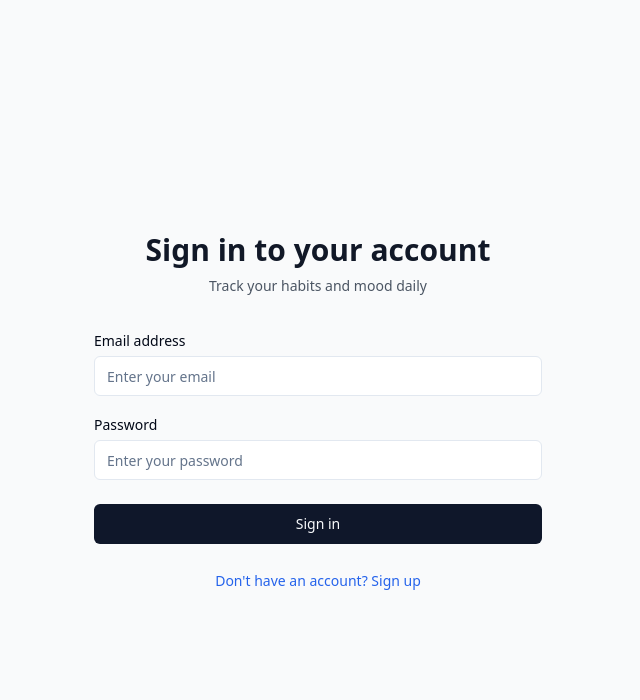
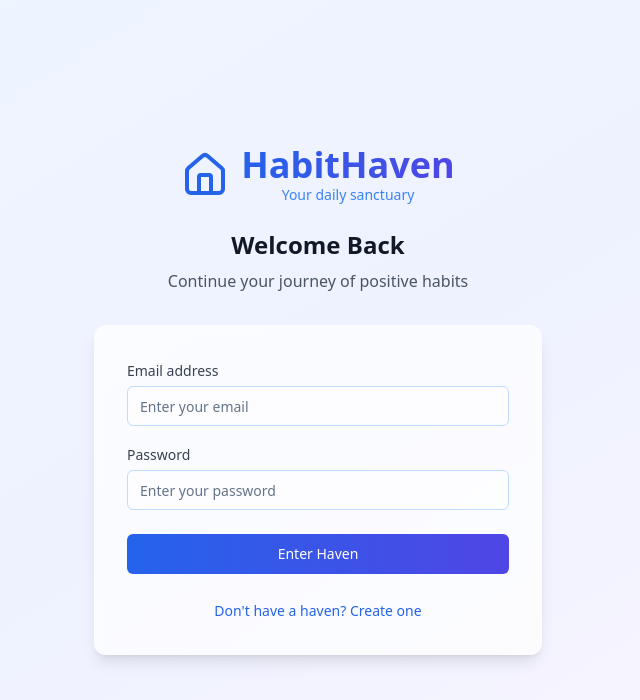
Before and after one commit to ramblersm/habit-flow-mood, a React (Vite) app: page /auth in a window 1280 px wide. Shown: the top 700 px of the page, without its empty margins (322-962 px from the left). Built offline with nearby package versions, Linux system fonts and the light colour scheme.

Commit message:
Style app with HabitHaven name
Update app styling to reflect the new name "HabitHaven". This includes updating the title in `index.html` and potentially other visual elements.

```diff
--- a/index.html
+++ b/index.html
@@ -1,14 +1,15 @@
+
 <!DOCTYPE html>
 <html lang="en">
   <head>
     <meta charset="UTF-8" />
     <meta name="viewport" content="width=device-width, initial-scale=1.0" />
-    <title>habit-flow-mood</title>
-    <meta name="description" content="Lovable Generated Project" />
+    <title>HabitHaven - Your Daily Habit Sanctuary</title>
+    <meta name="description" content="Track your daily habits and mood in your personal sanctuary for growth" />
     <meta name="author" content="Lovable" />
 
-    <meta property="og:title" content="habit-flow-mood" />
-    <meta property="og:description" content="Lovable Generated Project" />
+    <meta property="og:title" content="HabitHaven - Your Daily Habit Sanctuary" />
+    <meta property="og:description" content="Track your daily habits and mood in your personal sanctuary for growth" />
     <meta property="og:type" content="website" />
     <meta property="og:image" content="https://lovable.dev/opengraph-image-p98pqg.png" />
 
--- a/src/components/Header.tsx
+++ b/src/components/Header.tsx
@@ -1,6 +1,6 @@
 
 import React from 'react';
-import { LogOut } from 'lucide-react';
+import { LogOut, Home } from 'lucide-react';
 import { Button } from '@/components/ui/button';
 import { useAuth } from '@/contexts/AuthContext';
 import { useProfile } from '@/hooks/useProfile';
@@ -17,19 +17,30 @@ const Header = () => {
   };
 
   return (
-    <header className="bg-white shadow-sm border-b">
-      <div className="max-w-2xl mx-auto px-4 py-4 flex items-center justify-between">
-        <div>
-          <h1 className="text-2xl font-bold text-gray-900">
-            Welcome, {getFirstName()}!
-          </h1>
-          <p className="text-sm text-gray-600">Track your daily habits and mood</p>
+    <header className="bg-gradient-to-r from-blue-50 to-indigo-50 shadow-sm border-b border-blue-100">
+      <div className="max-w-2xl mx-auto px-4 py-6 flex items-center justify-between">
+        <div className="flex items-center gap-4">
+          <div className="flex items-center gap-2">
+            <Home className="h-8 w-8 text-blue-600" />
+            <div>
+              <h1 className="text-2xl font-bold bg-gradient-to-r from-blue-600 to-indigo-600 bg-clip-text text-transparent">
+                HabitHaven
+              </h1>
+              <p className="text-xs text-blue-500 font-medium">Your daily sanctuary</p>
+            </div>
+          </div>
+          <div className="ml-4">
+            <h2 className="text-lg font-semibold text-gray-800">
+              Welcome, {getFirstName()}!
+            </h2>
+            <p className="text-sm text-gray-600">Build your perfect day</p>
+          </div>
         </div>
         <Button
           onClick={signOut}
           variant="outline"
           size="sm"
-          className="flex items-center gap-2"
+          className="flex items-center gap-2 border-blue-200 text-blue-700 hover:bg-blue-50"
         >
           <LogOut size={16} />
           Sign Out
--- a/src/pages/Auth.tsx
+++ b/src/pages/Auth.tsx
@@ -6,6 +6,7 @@ import { Label } from '@/components/ui/label';
 import { useAuth } from '@/contexts/AuthContext';
 import { useToast } from '@/hooks/use-toast';
 import { useNavigate } from 'react-router-dom';
+import { Home } from 'lucide-react';
 
 const Auth = () => {
   const [isSignUp, setIsSignUp] = useState(false);
@@ -34,13 +35,13 @@ const Auth = () => {
       } else {
         if (isSignUp) {
           toast({
-            title: "Account created!",
-            description: "Please check your email to verify your account.",
+            title: "Welcome to HabitHaven!",
+            description: "Your account has been created successfully.",
           });
         } else {
           toast({
             title: "Welcome back!",
-            description: "You have successfully signed in.",
+            description: "You have successfully signed in to your sanctuary.",
           });
           navigate('/');
         }
@@ -57,21 +58,31 @@ const Auth = () => {
   };
 
   return (
-    <div className="min-h-screen bg-gray-50 flex items-center justify-center py-12 px-4 sm:px-6 lg:px-8">
+    <div className="min-h-screen bg-gradient-to-br from-blue-50 via-indigo-50 to-purple-50 flex items-center justify-center py-12 px-4 sm:px-6 lg:px-8">
       <div className="max-w-md w-full space-y-8">
+        <div className="text-center">
+          <div className="flex items-center justify-center gap-3 mb-6">
+            <Home className="h-12 w-12 text-blue-600" />
             <div>
-          <h2 className="mt-6 text-center text-3xl font-extrabold text-gray-900">
-            {isSignUp ? 'Create your account' : 'Sign in to your account'}
+              <h1 className="text-4xl font-bold bg-gradient-to-r from-blue-600 to-indigo-600 bg-clip-text text-transparent">
+                HabitHaven
+              </h1>
+              <p className="text-sm text-blue-500 font-medium">Your daily sanctuary</p>
+            </div>
+          </div>
+          <h2 className="text-2xl font-bold text-gray-900">
+            {isSignUp ? 'Join Your Haven' : 'Welcome Back'}
           </h2>
-          <p className="mt-2 text-center text-sm text-gray-600">
-            Track your habits and mood daily
+          <p className="mt-2 text-gray-600">
+            {isSignUp ? 'Create your personal sanctuary for growth' : 'Continue your journey of positive habits'}
           </p>
         </div>
 
-        <form className="mt-8 space-y-6" onSubmit={handleSubmit}>
+        <div className="bg-white/70 backdrop-blur-sm rounded-xl shadow-lg p-8 border border-white/20">
+          <form className="space-y-6" onSubmit={handleSubmit}>
             <div className="space-y-4">
               <div>
-              <Label htmlFor="email">Email address</Label>
+                <Label htmlFor="email" className="text-gray-700">Email address</Label>
                 <Input
                   id="email"
                   name="email"
@@ -80,12 +91,12 @@ const Auth = () => {
                   required
                   value={email}
                   onChange={(e) => setEmail(e.target.value)}
-                className="mt-1"
+                  className="mt-1 bg-white/50 border-blue-200 focus:border-blue-400 focus:ring-blue-400"
                   placeholder="Enter your email"
                 />
               </div>
               <div>
-              <Label htmlFor="password">Password</Label>
+                <Label htmlFor="password" className="text-gray-700">Password</Label>
                 <Input
                   id="password"
                   name="password"
@@ -94,7 +105,7 @@ const Auth = () => {
                   required
                   value={password}
                   onChange={(e) => setPassword(e.target.value)}
-                className="mt-1"
+                  className="mt-1 bg-white/50 border-blue-200 focus:border-blue-400 focus:ring-blue-400"
                   placeholder="Enter your password"
                 />
               </div>
@@ -104,9 +115,9 @@ const Auth = () => {
               <Button
                 type="submit"
                 disabled={loading}
-              className="w-full"
+                className="w-full bg-gradient-to-r from-blue-600 to-indigo-600 hover:from-blue-700 hover:to-indigo-700 text-white font-medium"
               >
-              {loading ? 'Please wait...' : (isSignUp ? 'Sign up' : 'Sign in')}
+                {loading ? 'Please wait...' : (isSignUp ? 'Create Haven' : 'Enter Haven')}
               </Button>
             </div>
 
@@ -114,14 +125,15 @@ const Auth = () => {
               <button
                 type="button"
                 onClick={() => setIsSignUp(!isSignUp)}
-              className="text-sm text-blue-600 hover:text-blue-500"
+                className="text-sm text-blue-600 hover:text-blue-500 font-medium"
               >
                 {isSignUp
-                ? 'Already have an account? Sign in'
-                : "Don't have an account? Sign up"}
+                  ? 'Already have a haven? Sign in'
+                  : "Don't have a haven? Create one"}
               </button>
             </div>
           </form>
+        </div>
       </div>
     </div>
   );
--- a/src/pages/Index.tsx
+++ b/src/pages/Index.tsx
@@ -13,10 +13,10 @@ const Index = () => {
 
   if (loading) {
     return (
-      <div className="min-h-screen bg-gray-50 flex items-center justify-center">
+      <div className="min-h-screen bg-gradient-to-br from-blue-50 via-indigo-50 to-purple-50 flex items-center justify-center">
         <div className="text-center">
           <div className="animate-spin rounded-full h-12 w-12 border-b-2 border-blue-600 mx-auto"></div>
-          <p className="mt-4 text-gray-600">Loading your habits...</p>
+          <p className="mt-4 text-gray-600">Loading your sanctuary...</p>
         </div>
       </div>
     );
@@ -26,7 +26,7 @@ const Index = () => {
   const totalHabits = habits.length;
 
   return (
-    <div className="min-h-screen bg-gray-50">
+    <div className="min-h-screen bg-gradient-to-br from-blue-50 via-indigo-50 to-purple-50">
       <Header />
 
       <div className="py-8 px-4">
--- a/src/pages/Setup.tsx
+++ b/src/pages/Setup.tsx
@@ -7,6 +7,7 @@ import { useToast } from '@/hooks/use-toast';
 import { useNavigate } from 'react-router-dom';
 import { supabase } from '@/integrations/supabase/client';
 import { useAuth } from '@/contexts/AuthContext';
+import { Home, Sparkles } from 'lucide-react';
 
 const Setup = () => {
   const [fullName, setFullName] = useState('');
@@ -35,8 +36,8 @@ const Setup = () => {
       if (error) throw error;
 
       toast({
-        title: "Profile completed!",
-        description: "Welcome to your habit tracker!",
+        title: "Welcome to HabitHaven!",
+        description: "Your sanctuary is ready. Let's start building great habits!",
       });
 
       navigate('/');
@@ -53,21 +54,34 @@ const Setup = () => {
   };
 
   return (
-    <div className="min-h-screen bg-gray-50 flex items-center justify-center py-12 px-4 sm:px-6 lg:px-8">
+    <div className="min-h-screen bg-gradient-to-br from-blue-50 via-indigo-50 to-purple-50 flex items-center justify-center py-12 px-4 sm:px-6 lg:px-8">
       <div className="max-w-md w-full space-y-8">
+        <div className="text-center">
+          <div className="flex items-center justify-center gap-3 mb-6">
+            <Home className="h-12 w-12 text-blue-600" />
             <div>
-          <h2 className="mt-6 text-center text-3xl font-extrabold text-gray-900">
-            Welcome! Let's set up your profile
+              <h1 className="text-4xl font-bold bg-gradient-to-r from-blue-600 to-indigo-600 bg-clip-text text-transparent">
+                HabitHaven
+              </h1>
+              <p className="text-sm text-blue-500 font-medium">Your daily sanctuary</p>
+            </div>
+          </div>
+          <div className="flex items-center justify-center gap-2 mb-4">
+            <Sparkles className="h-6 w-6 text-indigo-500" />
+            <h2 className="text-2xl font-bold text-gray-900">
+              Welcome to Your Haven
             </h2>
-          <p className="mt-2 text-center text-sm text-gray-600">
-            Tell us a bit about yourself to personalize your experience
+          </div>
+          <p className="text-gray-600">
+            Let's personalize your sanctuary for building amazing habits
           </p>
         </div>
 
-        <form className="mt-8 space-y-6" onSubmit={handleSubmit}>
+        <div className="bg-white/70 backdrop-blur-sm rounded-xl shadow-lg p-8 border border-white/20">
+          <form className="space-y-6" onSubmit={handleSubmit}>
             <div className="space-y-4">
               <div>
-              <Label htmlFor="fullName">Full Name</Label>
+                <Label htmlFor="fullName" className="text-gray-700">Full Name</Label>
                 <Input
                   id="fullName"
                   name="fullName"
@@ -75,12 +89,12 @@ const Setup = () => {
                   required
                   value={fullName}
                   onChange={(e) => setFullName(e.target.value)}
-                className="mt-1"
+                  className="mt-1 bg-white/50 border-blue-200 focus:border-blue-400 focus:ring-blue-400"
                   placeholder="Enter your full name"
                 />
               </div>
               <div>
-              <Label htmlFor="age">Age</Label>
+                <Label htmlFor="age" className="text-gray-700">Age</Label>
                 <Input
                   id="age"
                   name="age"
@@ -90,19 +104,19 @@ const Setup = () => {
                   max="120"
                   value={age}
                   onChange={(e) => setAge(e.target.value)}
-                className="mt-1"
+                  className="mt-1 bg-white/50 border-blue-200 focus:border-blue-400 focus:ring-blue-400"
                   placeholder="Enter your age"
                 />
               </div>
               <div>
-              <Label htmlFor="gender">Gender</Label>
+                <Label htmlFor="gender" className="text-gray-700">Gender</Label>
                 <select
                   id="gender"
                   name="gender"
                   required
                   value={gender}
                   onChange={(e) => setGender(e.target.value)}
-                className="mt-1 flex h-10 w-full rounded-md border border-input bg-background px-3 py-2 text-sm ring-offset-background focus-visible:outline-none focus-visible:ring-2 focus-visible:ring-ring focus-visible:ring-offset-2"
+                  className="mt-1 flex h-10 w-full rounded-md border border-blue-200 bg-white/50 px-3 py-2 text-sm ring-offset-background focus-visible:outline-none focus-visible:ring-2 focus-visible:ring-blue-400 focus-visible:ring-offset-2"
                 >
                   <option value="">Select gender</option>
                   <option value="male">Male</option>
@@ -117,12 +131,13 @@ const Setup = () => {
               <Button
                 type="submit"
                 disabled={loading}
-              className="w-full"
+                className="w-full bg-gradient-to-r from-blue-600 to-indigo-600 hover:from-blue-700 hover:to-indigo-700 text-white font-medium"
               >
-              {loading ? 'Saving...' : 'Complete Setup'}
+                {loading ? 'Setting up your haven...' : 'Enter My Haven'}
               </Button>
             </div>
           </form>
+        </div>
       </div>
     </div>
   );
```
Lines whose indentation alone changed are shown as unchanged.
